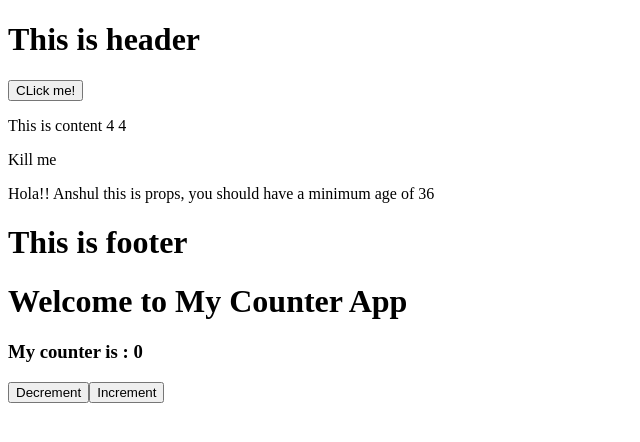
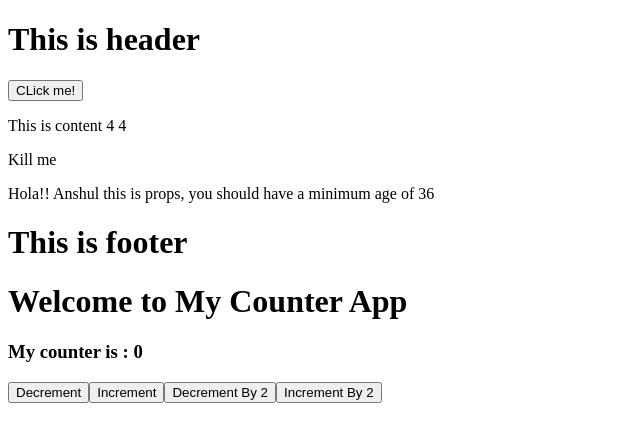
Before and after one commit to Sid99999/ReactJs-Tutorial, a React (Create React App) app: page / in a window 1280 px wide. Shown: the top 442 px of the page, without its empty margins (0-640 px from the left). Built offline with nearby package versions, Linux system fonts and the light colour scheme.

Commit message:
useState Functional arguement

```diff
--- a/src/components/Counter.jsx
+++ b/src/components/Counter.jsx
@@ -14,6 +14,14 @@ import React, { useState } from "react";
 //useState returns a pair: the current state value(counter) and a function that lets you update it(setter function that updates the value).
 
 
+//setCount is a setter function
+//It takes a value as an arguement
+//if typeOf value is a function like in increaseby2 or decreaseby2,react calls the function(inside the setter) which takes the old value of the counter as arguement and return the new value of the counter
+//It is advised to take function as arguement if the newer value is dependent on older value like in the case of counter
+
+//otherwise if typeOf value is anything other then function like boolean string integer or object etc it just sets counter as value and rerender it. Like in incrementFn and decrementFn
+
+
  function Counter() {
      const [count,setCount]=useState(0)
      function incrementFn () {
@@ -23,6 +31,17 @@ import React, { useState } from "react";
      function decrementFn () {
         setCount(count-1)
        }
+       function increaseby2 () {
+         setCount(function(oldcountval){
+           return oldcountval+2;
+         })
+
+       }
+     function decreaseby2 () {
+        setCount(function (oldcountval) {
+          return oldcountval-2;
+        })
+       }
 
   return (
     <div>
@@ -30,6 +49,9 @@ import React, { useState } from "react";
     <h3>My counter is : {count}</h3>
     <button onClick={decrementFn}>Decrement</button>
     <button onClick={incrementFn}>Increment</button>
+
+    <button onClick={decreaseby2}>Decrement By 2</button>
+    <button onClick={increaseby2}>Increment By 2</button>
     </div>
   )
 }
```
